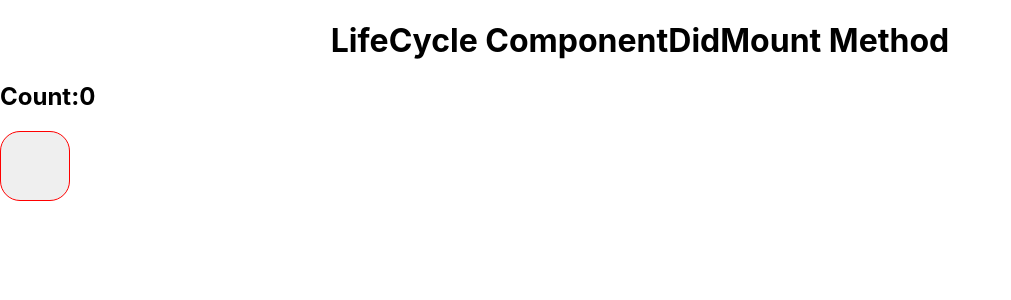
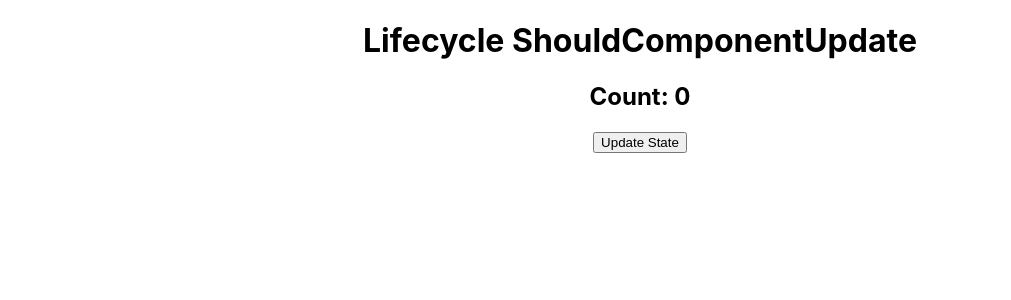
Before and after one commit to saikatghosh3/React-practice1, a React (Create React App) app: page / in a window 1280 px wide. Shown: the top 300 px of the page, without its empty margins (0-1011 px from the left). Built offline with nearby package versions, Linux system fonts and the light colour scheme.

Commit message:
Lifecycle method

```diff
--- a/src/App.js
+++ b/src/App.js
@@ -14,6 +14,8 @@ import FormHandling from './FormHandling';
 import Conditionalren from './Conditionalren';
 import Hideandshow from './Hideandshow';
 import ComponentDidMount from './ComponentDidMount';
+import ComponentDidUpdate from './ComponentDidUpdate';
+import ShouldComponentUpdate from './ShouldComponentUpdate';
 
 function App() {
   // const data = "I am from parent (app)";
@@ -33,7 +35,9 @@ function App() {
    <FormHandling /> */}
    {/* <Conditionalren /> */}
    {/* < Hideandshow /> */}
-   <ComponentDidMount />
+   {/* <ComponentDidMount /> */}
+   {/* <ComponentDidUpdate /> */}
+   <ShouldComponentUpdate />
     </div>
   );
 }
--- /dev/null
+++ b/src/ComponentDidUpdate.js
@@ -0,0 +1,37 @@
+import React, { Component } from 'react'
+
+export default class ComponentDidUpdate extends Component {
+
+  // Example 1
+  constructor(){
+    super();
+    this.state = {
+      name:"(s)code",
+      count:0
+    };
+    console.log ("constructor called!");
+  }
+
+  //Example 1
+  componentDidUpdate(prevState, prevprops){
+
+    // we can use two perameter prevstate and prevprops
+    console.log("componentDidUpdate called!", prevprops);
+  }
+  render() {
+
+    // Example 1
+    console.log("Render called!");
+    return (
+      <div className='App'>
+       <h1>LifeCycle ComponentDidUpdate Method!!</h1>
+      <h2> count:{this.state.count}</h2>
+       {/* <button onClick={()=> this.setState({name:"saikat ghosh"})}>Update sate</button>
+        */}
+
+        {/* example 2 */}
+        <button onClick={()=> this.setState({count: this.state.count + 1})}>update State </button>
+      </div>
+    )
+  }
+}
--- /dev/null
+++ b/src/ShouldComponentUpdate.jsx
@@ -0,0 +1,29 @@
+import React, { Component } from 'react'
+
+export default class ShouldComponentUpdate extends Component {
+constructor(){
+    super();
+    this.state = {
+        count:0,
+    };
+}
+// it will return boolen value, by default it will remain false
+shouldComponentUpdate(nextporps, nextState){
+    console.log("shouldComponentUpdate called!!", this.state.count);
+    if(nextState.count < 5){
+        return true
+    }
+return false;
+}
+
+  render() {
+    return (
+      <div className='App'>
+        <h1>Lifecycle ShouldComponentUpdate</h1>
+        <h2>Count: {this.state.count}</h2>
+        {/* Example 1 */}
+        <button onClick={()=> this.setState({count:this.state.count + 1})}>Update State</button>
+      </div>
+    )
+  }
+}
```
